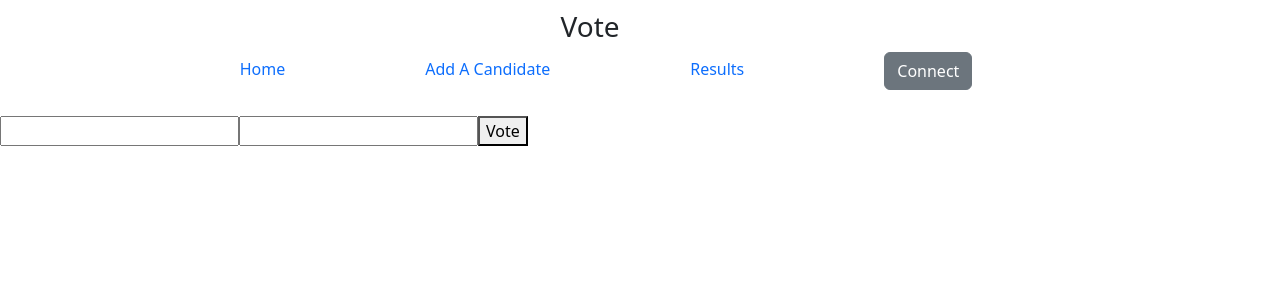
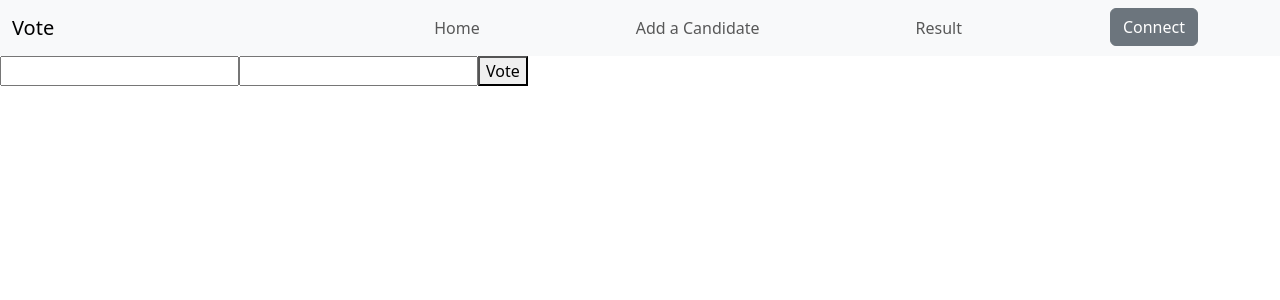
Before and after one commit to xarck/Blockchain_based_voting-system, a React (Create React App) app in the folder client/: page / in a window 1280 px wide. Shown: the top 300 px of the page. Built offline with nearby package versions, Linux system fonts and the light colour scheme; no server answers.

Commit message:
navbar updated

```diff
--- a/client/src/App.js
+++ b/client/src/App.js
@@ -3,7 +3,7 @@ import { BrowserRouter as Router, Routes, Route } from "react-router-dom";
 
 import Home from "./components/Home";
 import AddCandidate from "./components/AddCandidate";
-import Navbar from "./components/Navbar";
+import NavbarComponent from "./components/Navbar";
 import Result from "./components/Result";
 
 import { DataProvider } from "./context/data";
@@ -15,7 +15,7 @@ function App() {
     return (
         <Router>
             <DataProvider>
-                <Navbar />
+                <NavbarComponent />
                 <Routes>
                     <Route path="/" element={<Home />} />
                     <Route path="/candidate" element={<AddCandidate />} />
--- a/client/src/components/Home.js
+++ b/client/src/components/Home.js
@@ -1,4 +1,4 @@
-import React, { useState, useEffect } from "react";
+import React, { useState } from "react";
 
 import { ethers } from "ethers";
 import Election from "../Election.json";
--- a/client/src/components/Navbar.js
+++ b/client/src/components/Navbar.js
@@ -1,10 +1,18 @@
-import React, { useEffect, useState } from "react";
+import React, { useState } from "react";
 import { Link } from "react-router-dom";
-import { Button } from "reactstrap";
-
+import {
+    Collapse,
+    Navbar,
+    NavbarToggler,
+    NavbarBrand,
+    Nav,
+    NavItem,
+    NavLink,
+    Button,
+} from "reactstrap";
 import { useData } from "../context/data";
 
-export default function Navbar() {
+export default function NavBarComponent() {
     const [isConnected, setisConnected] = useState(false);
     const { setAccount } = useData();
 
@@ -18,28 +26,48 @@ export default function Navbar() {
         }
     }
     return (
-        <nav>
-            <div>
-                <h3>Vote</h3>
-            </div>
-            <div>
-                <ul>
-                    <li>
-                        <Link to="/">Home</Link>
-                    </li>
-                    <li>
-                        <Link to="/candidate">Add A Candidate</Link>
-                    </li>
-                    <li>
-                        <Link to="/result">Results</Link>
-                    </li>
-                    <li>
-                        <Button onClick={connectToMetaMask}>
-                            {isConnected ? "Connected" : "Connect"}
-                        </Button>
-                    </li>
-                </ul>
-            </div>
-        </nav>
+        // <nav>
+        //     <div>
+        //         <h3>Vote</h3>
+        //     </div>
+        //     <div>
+        //         <ul>
+        //             <li>
+        //                 <Link to="/">Home</Link>
+        //             </li>
+        //             <li>
+        //                 <Link to="/candidate">Add A Candidate</Link>
+        //             </li>
+        //             <li>
+        //                 <Link to="/result">Results</Link>
+        //             </li>
+        //             <li>
+        //                 <Button onClick={connectToMetaMask}>
+        //                     {isConnected ? "Connected" : "Connect"}
+        //                 </Button>
+        //             </li>
+        //         </ul>
+        //     </div>
+        // </nav>
+        <Navbar color="light" light expand="md">
+            <NavbarBrand href="/">Vote</NavbarBrand>
+
+            <Nav className="ml-auto" navbar>
+                <NavItem>
+                    <NavLink href="/">Home</NavLink>
+                </NavItem>
+                <NavItem>
+                    <NavLink href="/candidate">Add a Candidate</NavLink>
+                </NavItem>
+                <NavItem>
+                    <NavLink href="/result">Result</NavLink>
+                </NavItem>
+                <NavItem>
+                    <Button onClick={connectToMetaMask}>
+                        {isConnected ? "Connected" : "Connect"}{" "}
+                    </Button>
+                </NavItem>
+            </Nav>
+        </Navbar>
     );
 }
```
Also changed, not shown: 1 other file (tests, documents, lock files or other folders).
